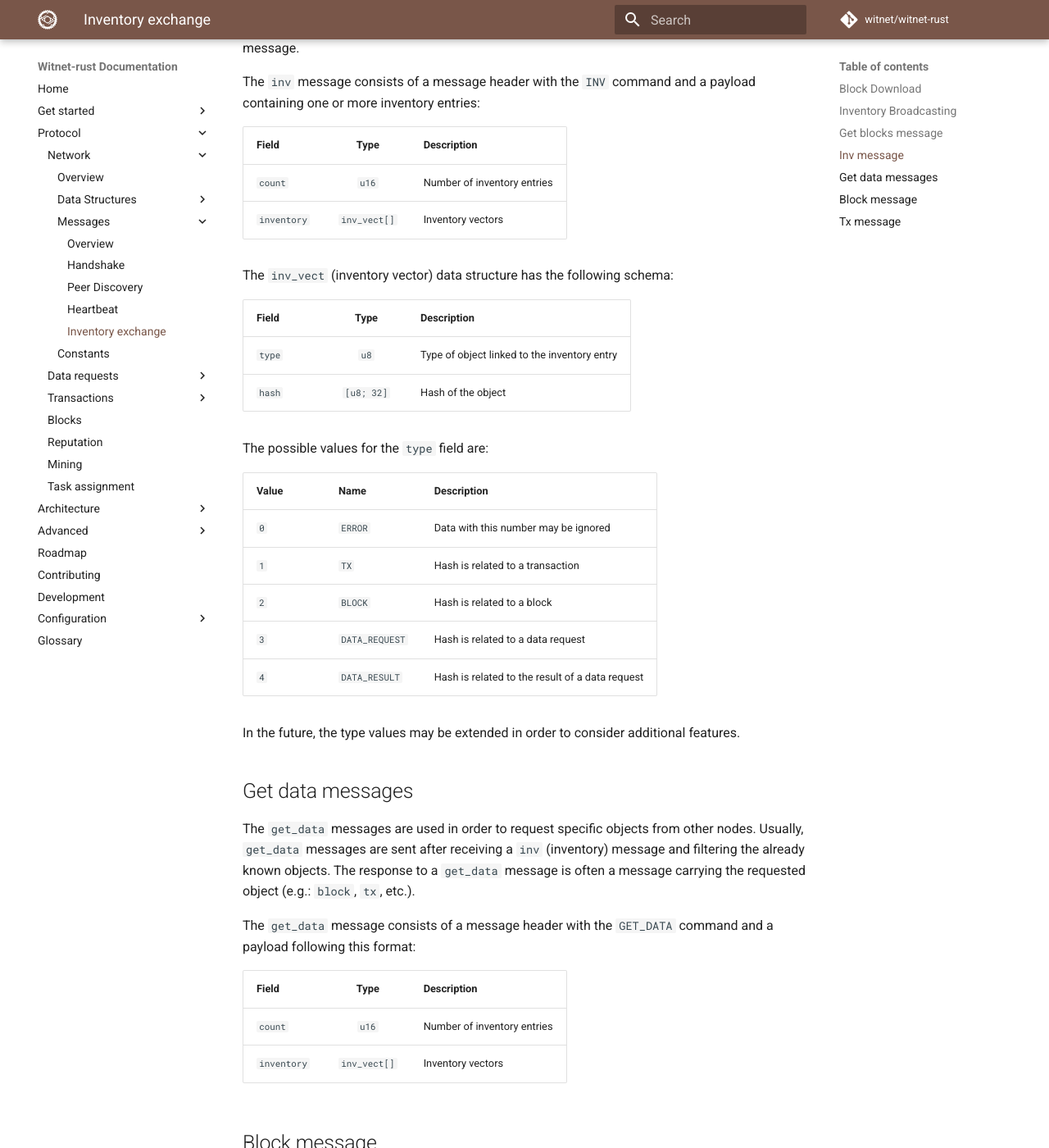
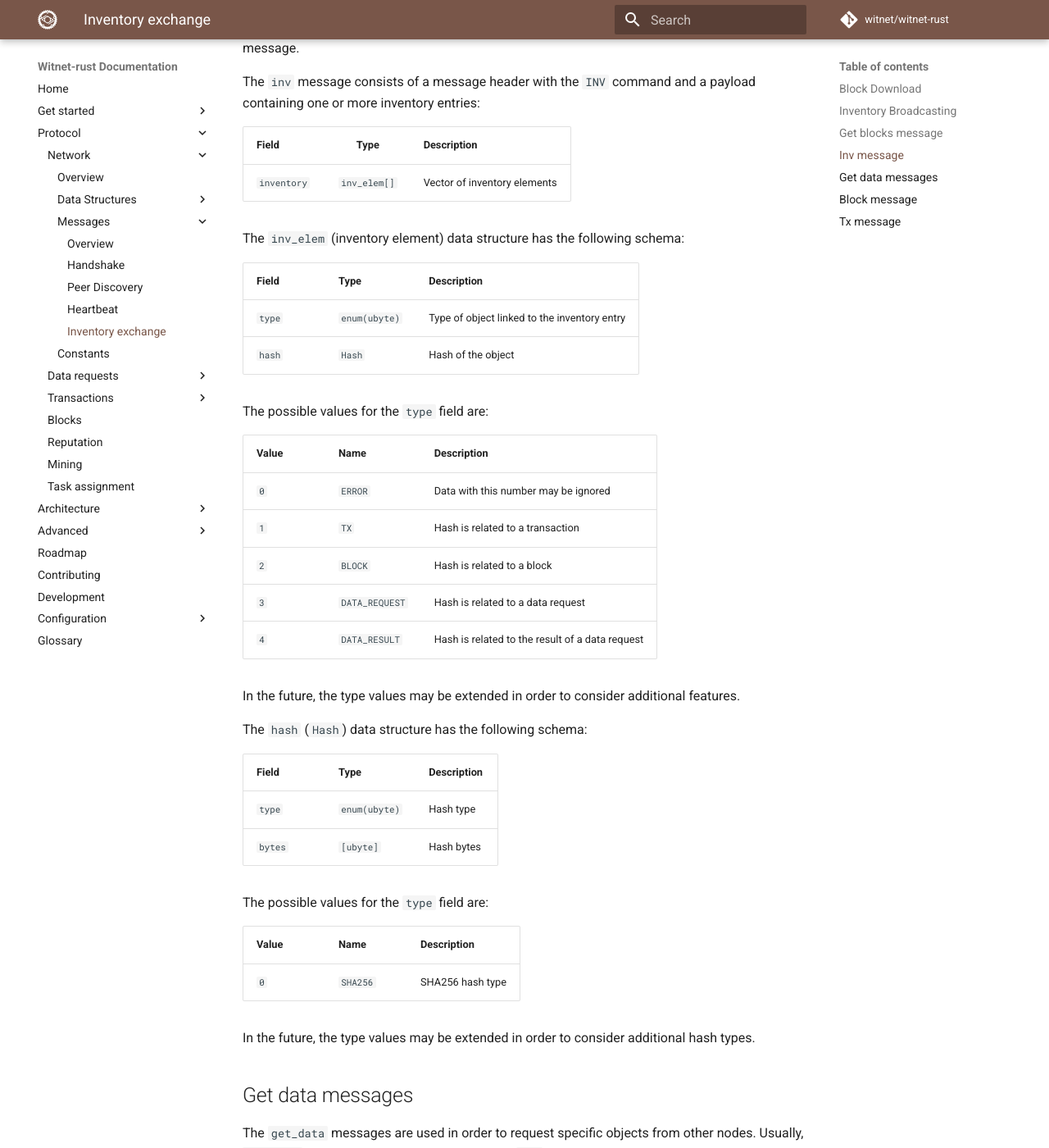
Before and after one commit to witnet/witnet-rust, an MkDocs documentation site: the page built from docs/protocol/network/messages/inventory.md, in a window 1280 px wide and 1400 px high, scrolled down 3146 px. Shown: the whole window at 82% size. Built offline with MkDocs 1.6.1 and Material for MkDocs 9.7.7, drawn with Linux system fonts in a browser that asks for light colours; comment, search, counter and statistics services are not loaded.

Commit message:
docs(protocol): update inventory doc with new inv data structures

```diff
--- a/docs/protocol/network/messages/inventory.md
+++ b/docs/protocol/network/messages/inventory.md
@@ -104,17 +104,16 @@ The `inv` message is used to advertise the knowledge of one or more objects (e.g
 
 The `inv` message consists of a message header with the `INV` command and a payload containing one or more inventory entries:
 
-| Field       | Type         | Description                 |
-| ----------- | :----------: | --------------------------- |
-| `count`     | `u16`        | Number of inventory entries |
-| `inventory` | `inv_vect[]` | Inventory vectors           |
+| Field       | Type         | Description                  |
+| ----------- | :----------: | -----------------------------|
+| `inventory` | `inv_elem[]` | Vector of inventory elements |
 
-The `inv_vect` (inventory vector) data structure has the following schema:
+The `inv_elem` (inventory element) data structure has the following schema:
 
-| Field  | Type       | Description                                  |
-| ------ | :--------: | -------------------------------------------- |
-| `type` | `u8`       | Type of object linked to the inventory entry |
-| `hash` | `[u8; 32]` | Hash of the object                           |
+| Field  | Type             | Description                                  |
+|--------|------------------| -------------------------------------------- |
+| `type` | `enum(ubyte)`    | Type of object linked to the inventory entry |
+| `hash` | `Hash`           | Hash of the object                           |
 
 The possible values for the `type` field are:
 
@@ -127,6 +126,21 @@ The possible values for the `type` field are:
 | `4`   | `DATA_RESULT`  | Hash is related to the result of a data request |
 
 In the future, the type values may be extended in order to consider additional features.
+
+The `hash` (`Hash`) data structure has the following schema:
+
+| Field     | Type              | Description                                  |
+|-----------|-------------------|----------------------------------------------|
+| `type`    | `enum(ubyte)`     | Hash type                                    |
+| `bytes`   | `[ubyte]`         | Hash bytes                                   |
+
+The possible values for the `type` field are:
+
+| Value | Name           | Description                                      |
+|-------|----------------|--------------------------------------------------|
+| `0`   | `SHA256`       | SHA256 hash type                                 |
+
+In the future, the type values may be extended in order to consider additional hash types.
 
 ## Get data messages
 
```
